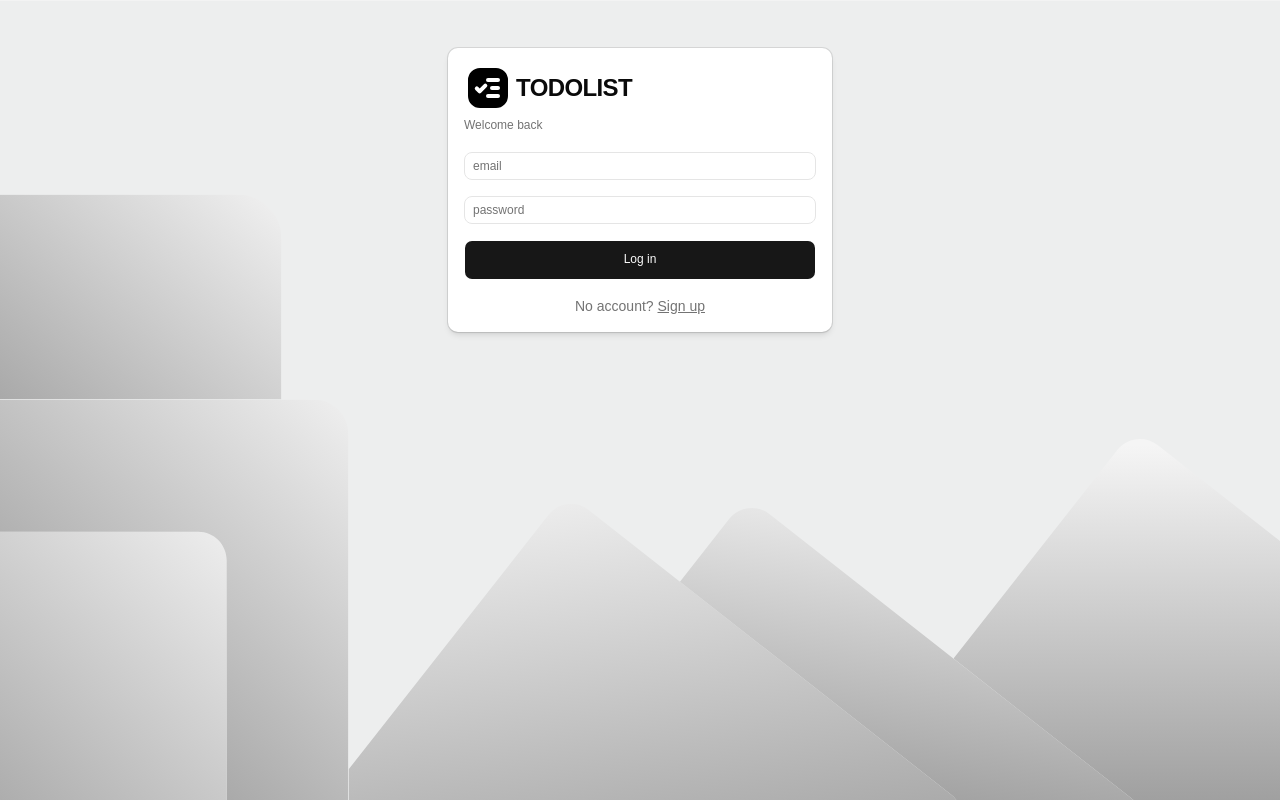
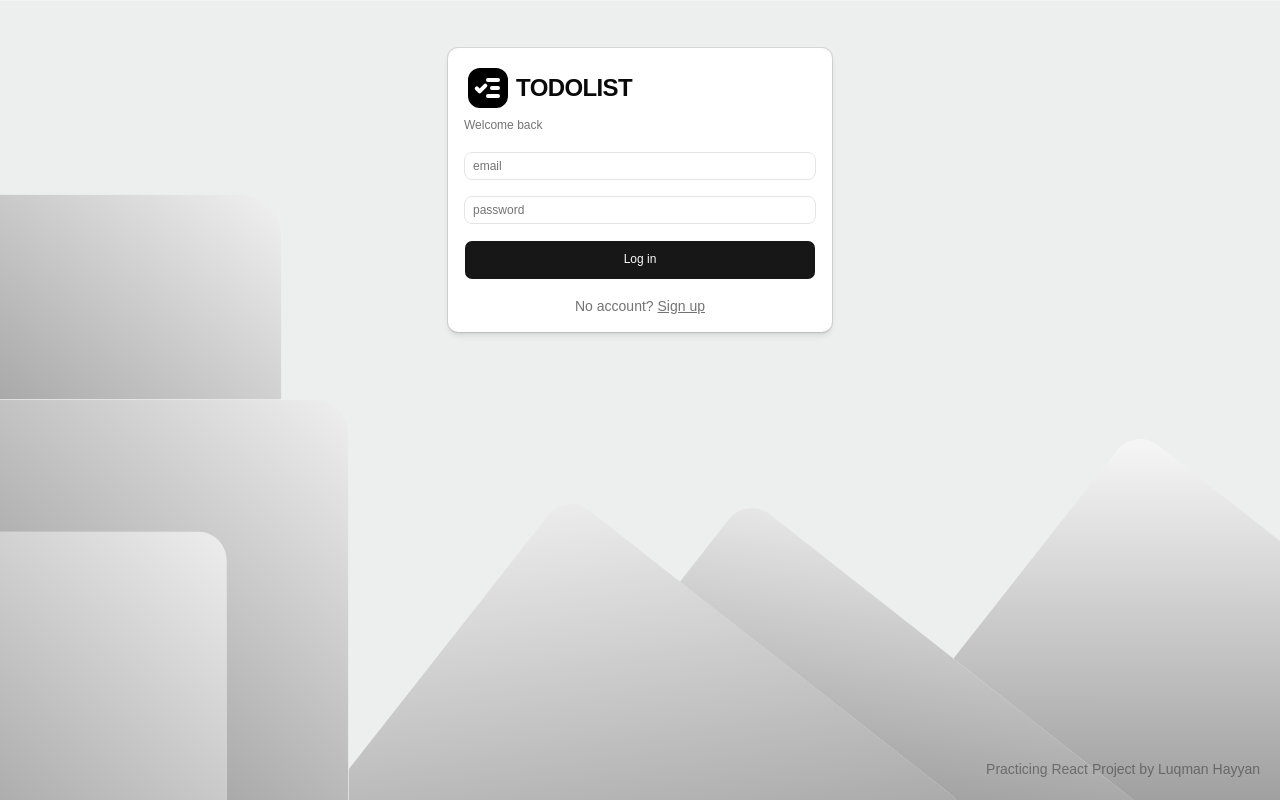
Before and after one commit to Luqpic/ToDoListReactPractice, a React (Vite) app: page /login in a window 1280 px wide. Built offline with nearby package versions, Linux system fonts and the light colour scheme.

Commit message:
chore: relocate developer watermark from TodoPage to App component

```diff
--- a/src/App.tsx
+++ b/src/App.tsx
@@ -48,6 +48,7 @@ function App() {
             />
           </Routes>
         </AnimatePresence>
+        <p className="watermark">Practicing React Project by Luqman Hayyan</p>
       </div>
     </AuthProvider>
   );
--- a/src/pages/TodoPage.tsx
+++ b/src/pages/TodoPage.tsx
@@ -210,7 +210,7 @@ export default function TodoPage() {
           </AnimatedHeight>
         </CardContent>
       </Card>
-      <p className="watermark">Practicing React Project by Luqman Hayyan</p>
+
       <AlertDialog open={showLogoutAlert} onOpenChange={setShowLogoutAlert}>
         <AlertDialogContent>
           <AlertDialogHeader>
@@ -230,7 +230,6 @@ export default function TodoPage() {
           </AlertDialogFooter>
         </AlertDialogContent>
       </AlertDialog>
-
       <AlertDialog
         open={taskToDelete !== null}
         onOpenChange={(open) => {
```
